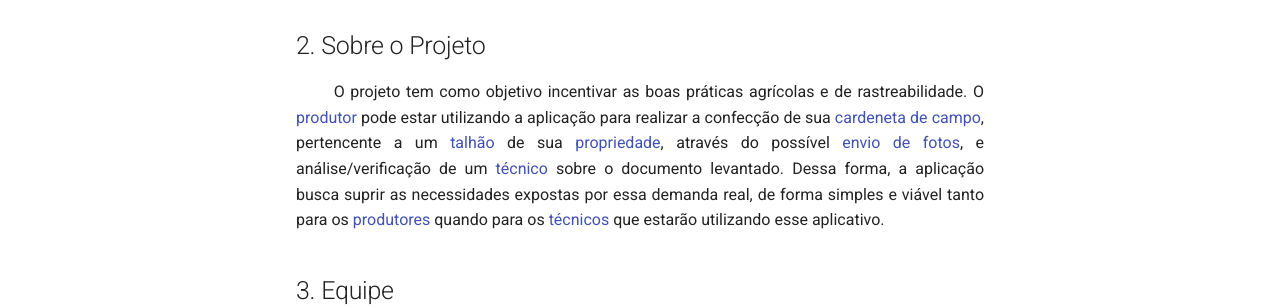
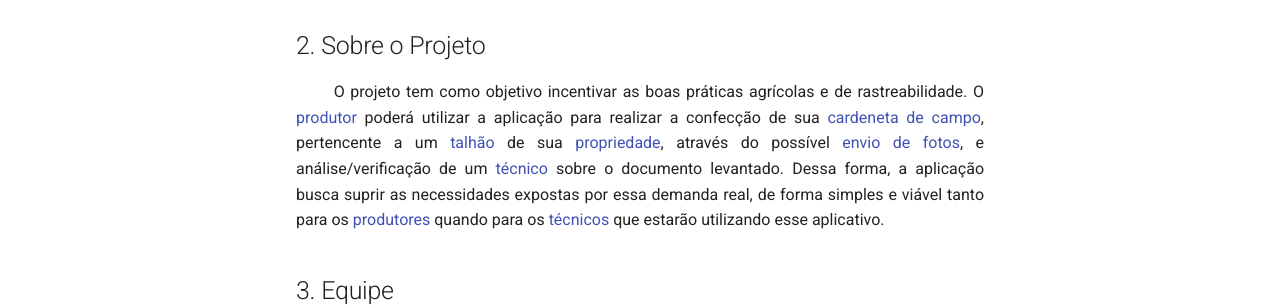
Before and after one commit to UnBArqDsw2021-2/2021.2_G4_CadernetaDeCampoDigital_docs, an MkDocs documentation site: the page built from docs/index.md, in a window 1280 px wide and 1175 px high. Shown: the part 461-768 px from the top of the window. Built offline with MkDocs 1.6.1 and Material for MkDocs 9.7.7, drawn with Linux system fonts in a browser that asks for light colours; comment, search, counter and statistics services are not loaded.

Commit message:
#39 Correção ortográfica pós-review

```diff
--- a/docs/index.md
+++ b/docs/index.md
@@ -15,7 +15,7 @@
 ## 2. Sobre o Projeto
 
 <p align="justify">&emsp;&emsp;
-O projeto tem como objetivo incentivar as boas práticas agrícolas e de rastreabilidade. O <a href="../../requisitos/modelagem/lexicos#produtor">produtor</a> pode estar utilizando a aplicação para realizar a confecção de sua <a href="../../requisitos/modelagem/lexicos#cardeneta_de_campo">cardeneta de campo</a>, pertencente a um <a href="../../requisitos/modelagem/lexicos#talhao">talhão</a> de sua <a href="../../requisitos/modelagem/lexicos#propriedade">propriedade</a>, através do possível <a href="../../requisitos/modelagem/lexicos#enviar_foto_agrotoxico">envio de fotos</a>, e análise/verificação de um <a href="../../requisitos/modelagem/lexicos#tecnico">técnico</a> sobre o documento levantado. Dessa forma, a aplicação busca suprir as necessidades expostas por essa demanda real, de forma simples e viável tanto para os <a href="../../requisitos/modelagem/lexicos#produtor">produtores</a> quando para os <a href="../../requisitos/modelagem/lexicos#tecnico">técnicos </a>que estarão utilizando esse aplicativo.
+O projeto tem como objetivo incentivar as boas práticas agrícolas e de rastreabilidade. O <a href="../../requisitos/modelagem/lexicos#produtor">produtor</a> poderá utilizar a aplicação para realizar a confecção de sua <a href="../../requisitos/modelagem/lexicos#cardeneta_de_campo">cardeneta de campo</a>, pertencente a um <a href="../../requisitos/modelagem/lexicos#talhao">talhão</a> de sua <a href="../../requisitos/modelagem/lexicos#propriedade">propriedade</a>, através do possível <a href="../../requisitos/modelagem/lexicos#enviar_foto_agrotoxico">envio de fotos</a>, e análise/verificação de um <a href="../../requisitos/modelagem/lexicos#tecnico">técnico</a> sobre o documento levantado. Dessa forma, a aplicação busca suprir as necessidades expostas por essa demanda real, de forma simples e viável tanto para os <a href="../../requisitos/modelagem/lexicos#produtor">produtores</a> quando para os <a href="../../requisitos/modelagem/lexicos#tecnico">técnicos </a>que estarão utilizando esse aplicativo.
 </p>
 
 ## 3. Equipe
```
